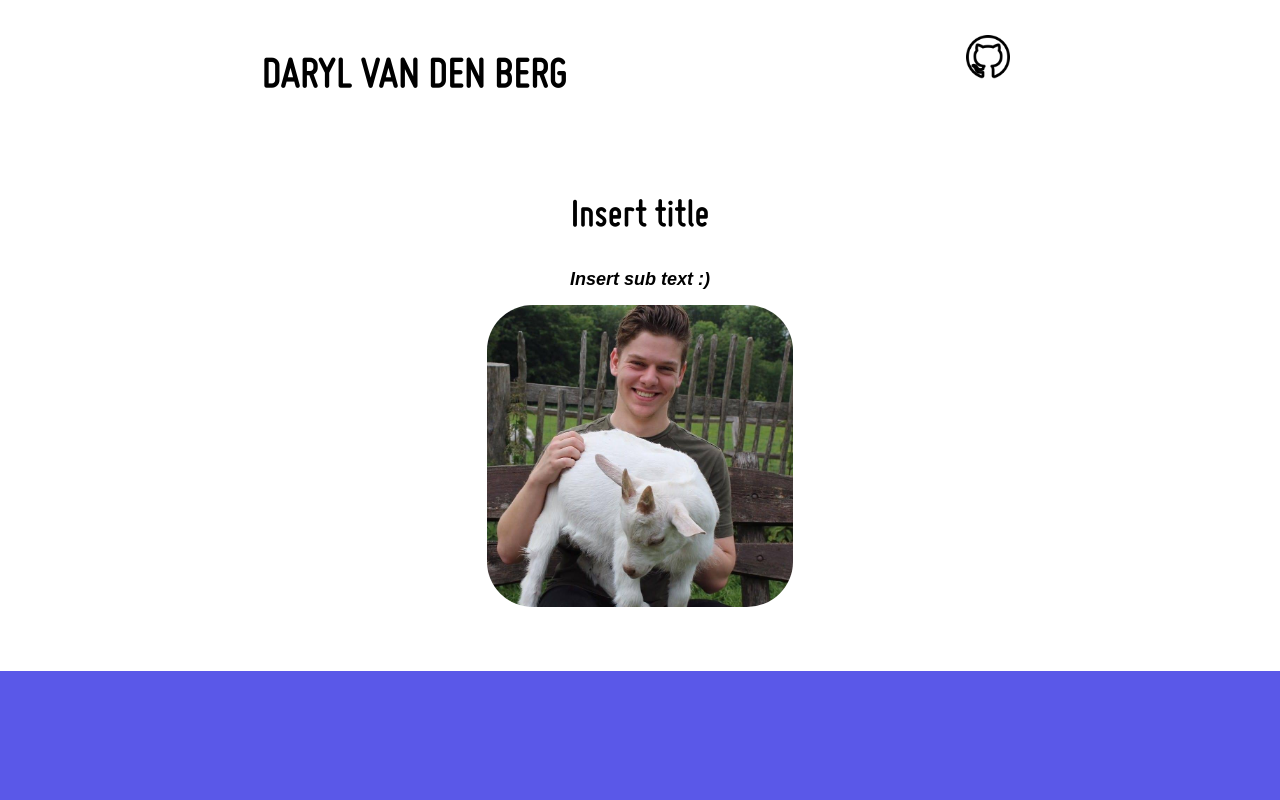
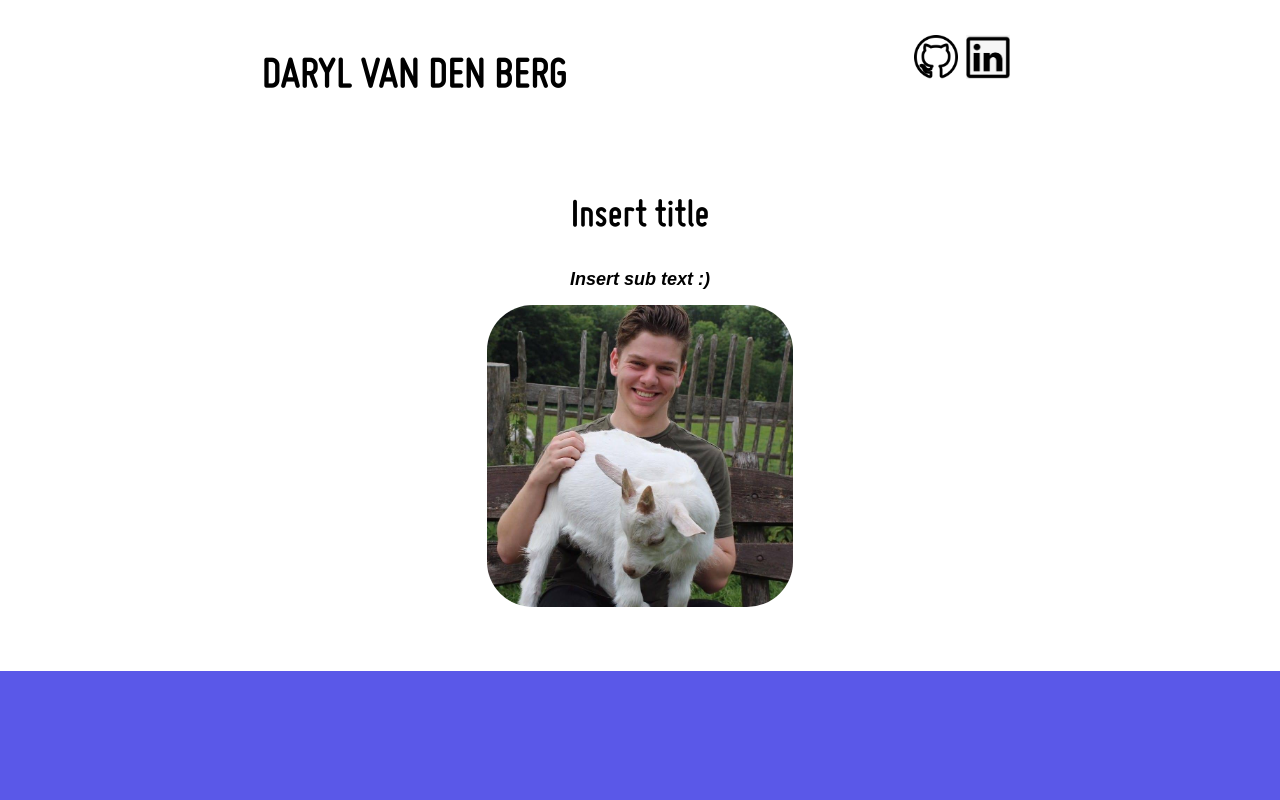
Before and after one commit to DarylvdBerg/Portfolio, an Angular app: page / in a window 1280 px wide. Shown: the top 800 px of the page. Built offline with nearby package versions, Linux system fonts and the light colour scheme; no server answers.

Commit message:
Added linkedin icon

```diff
--- a/src/app/main/header/header.component.html
+++ b/src/app/main/header/header.component.html
@@ -6,6 +6,7 @@
       </div>
       <div class="navbar-items-right">
         <a href="{{githubLink}}" target="_blank"><img src="assets/images/github.png" class="icon" alt="Github icon" /></a>
+        <a href="{{linkedIn}}" target="_blank"><img src="assets/images/linked_in.png" class="icon" alt="LinkedIn icon" /></a>
       </div>
     </div>
   </div>
--- a/src/app/main/header/header.component.ts
+++ b/src/app/main/header/header.component.ts
@@ -7,6 +7,7 @@ import { Component, OnInit } from '@angular/core';
 })
 export class HeaderComponent implements OnInit {
   githubLink = 'https://github.com/DarylvdBerg';
+  linkedIn = 'https://www.linkedin.com/in/daryl-van-den-berg-056725163/'
   constructor() { }
 
   ngOnInit(): void {
--- a/src/app/main/repo/repo.component.scss
+++ b/src/app/main/repo/repo.component.scss
@@ -5,7 +5,7 @@
   border: 1px solid #000;
   border-radius: 5px;
   color: black;
-  background-color: rgba(255, 255, 255, 0.9);
+  background-color: rgba(255, 255, 255, 1);
   box-shadow: 0px 0px 10px 0px #4f4c4c;
   font-family: Arial, sans-serif;
 
```
Also changed, not shown: src/assets/images/linked_in.png (added).
